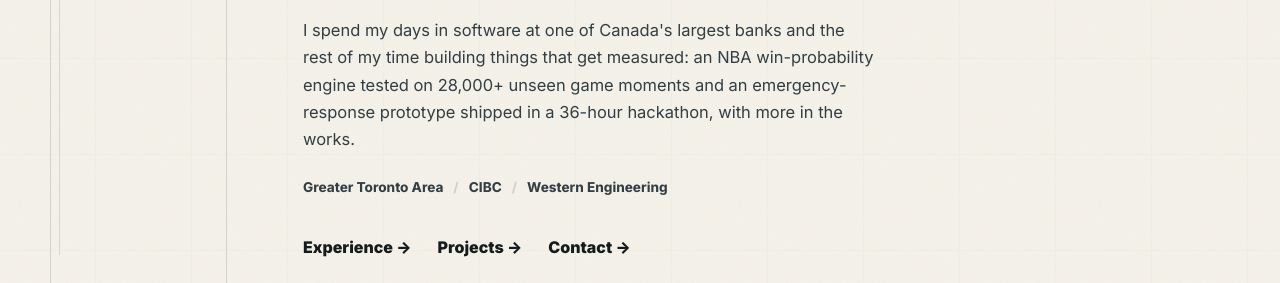
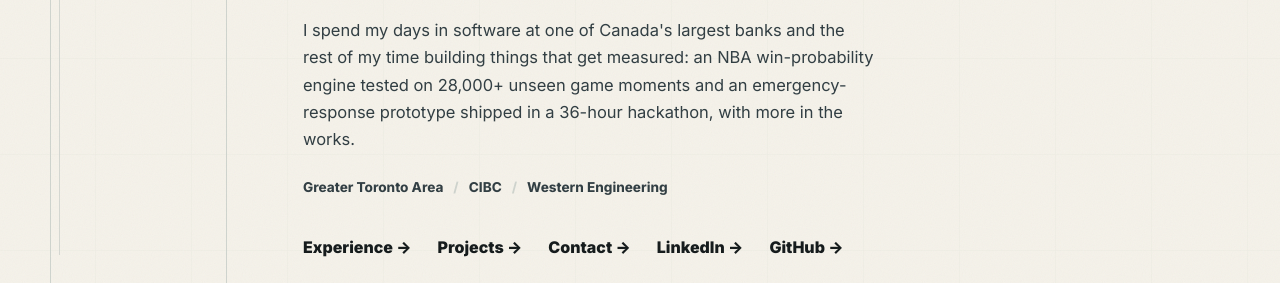
Before and after one commit to arnavm24/arnavmunipati.fyi, a plain HTML site: page index.html in a window 1280 px wide. Shown: the part 517-800 px from the top of the page. Drawn offline with Linux system fonts and the light colour scheme; files whose address does not match are found by name.

Commit message:
Add LinkedIn and GitHub to the hero link row
Recruiters look for these in the first screen; previously they only
existed at the bottom of the Contact section.

Co-Authored-By: Claude Opus 4.8 <noreply@anthropic.com>

```diff
--- a/index.html
+++ b/index.html
@@ -117,6 +117,8 @@
               <a href="#experience">Experience -></a>
               <a href="#projects">Projects -></a>
               <a href="#contact">Contact -></a>
+              <a href="https://www.linkedin.com/in/arnavmunipati/" target="_blank" rel="noreferrer">LinkedIn -></a>
+              <a href="https://github.com/arnavm24" target="_blank" rel="noreferrer">GitHub -></a>
             </div>
           </div>
 
```
